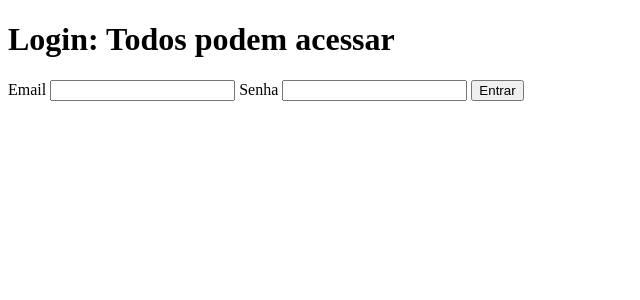
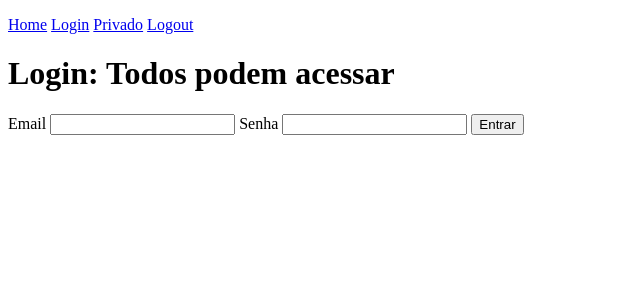
Before and after one commit to RodrigoRamalho8/php-authentication, a PHP site: page /login.php in a window 1280 px wide. Shown: the top 300 px of the page, without its empty margins (0-640 px from the left). Run offline with PHP 8.4, Linux system fonts and the light colour scheme.

Commit message:
Continuando a atenticação em PHP

```diff
--- a/index.php
+++ b/index.php
@@ -17,8 +17,10 @@ $usuarioLogado = $_SESSION['usuario'] ?? null;
 </head>
 <body>
         <p>
+            <a href="index.php">Home</a>
             <a href="login.php">Login</a>
             <a href="privado.php">Privado</a>
+            <a href="logout.php">Logout</a>
         </p>
 
 
--- a/login.php
+++ b/login.php
@@ -10,13 +10,15 @@ if($_SERVER['REQUEST_METHOD'] === 'POST'){
     if(!empty($emailForm) && !empty($senhaForm)){
 
         $emailCorreto = 'adm@mail.com';
-        $senhaCorreta = '123';
+        $senhaCorreta = password_hash('123', PASSWORD_BCRYPT);
+        $perfil = 'Administrador';
 
-        if($emailForm === $emailCorreto && $senhaForm === $senhaCorreta){
+        if($emailForm === $emailCorreto && password_verify($senhaForm, $senhaCorreta)){
 
             $_SESSION['usuario'] = $emailForm;
+            $_SESSION['perfil'] = $perfil;
 
-            var_dump($_SESSION['usuario']);
+            header('Location: privado.php');
 
         }
 
@@ -26,7 +28,6 @@ if($_SERVER['REQUEST_METHOD'] === 'POST'){
 
 ?>
 
-
 <!DOCTYPE html>
 <html lang="en">
 <head>
@@ -35,7 +36,17 @@ if($_SERVER['REQUEST_METHOD'] === 'POST'){
     <title>Document</title>
 </head>
 <body>
+        <p>
+            <a href="index.php">Home</a>
+            <a href="login.php">Login</a>
+            <a href="privado.php">Privado</a>
+            <a href="logout.php">Logout</a>
+        </p>
+
+
+
         <h1>Login: Todos podem acessar</h1>
+
 
 
         <form action="login.php" method="POST">
```
Also changed, not shown: logout.php (added, +14 -0 lines), privado.php (+13 -1 lines).
